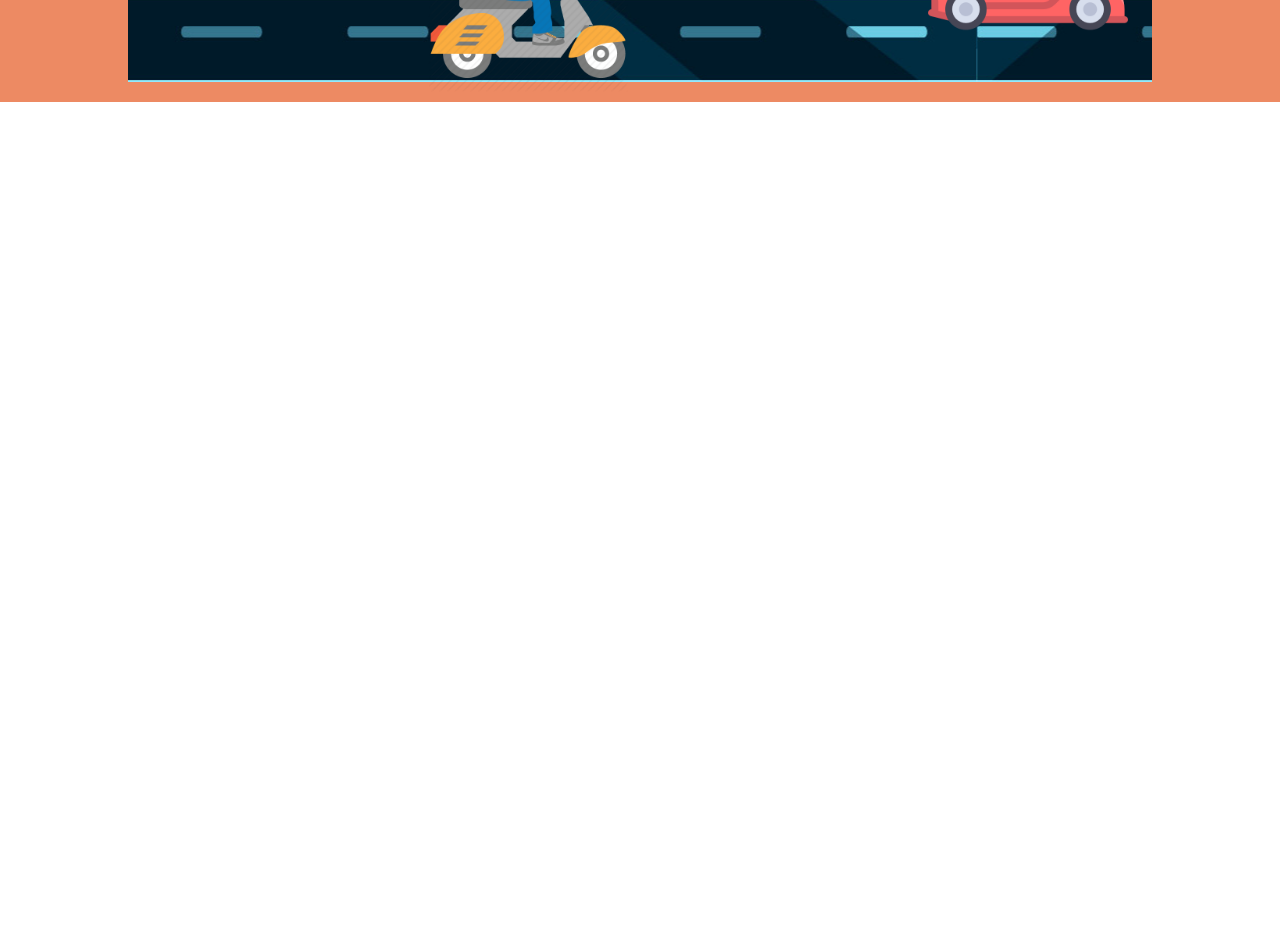
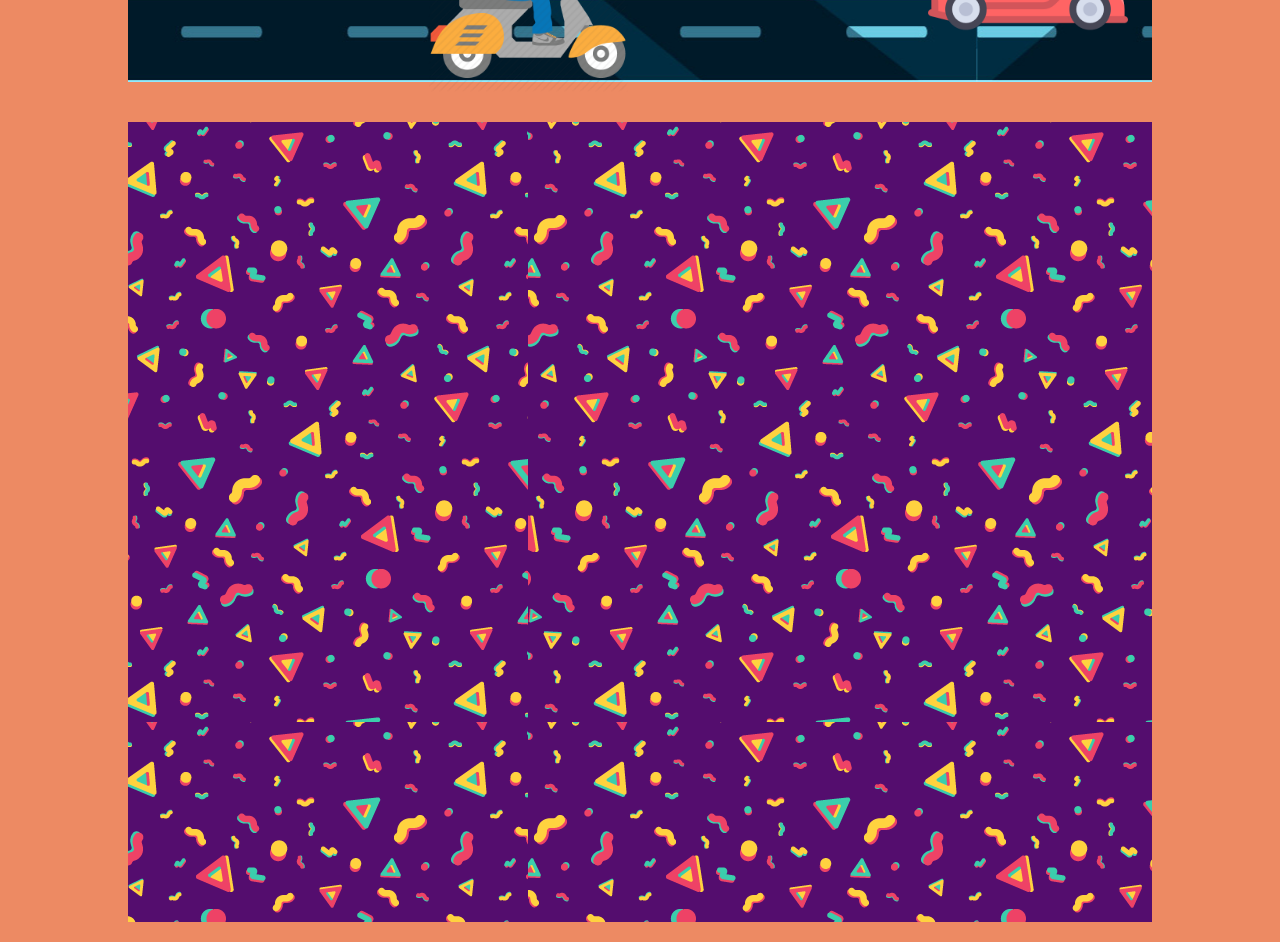
Before and after one commit to SorinC6/CSS-Animation-with-React, a React (Create React App) app in the folder animate-app/: page /more in a window 1280 px wide. Shown: the part 1400-2342 px from the top of the page. Before the commit the page ends 1502 px from the top, so only its background shows below. Built offline with nearby package versions, Linux system fonts and the light colour scheme.

Commit message:
added new animation pattern on background

```diff
--- a/animate-app/src/components/More/More.jsx
+++ b/animate-app/src/components/More/More.jsx
@@ -1,6 +1,7 @@
 import React from "react";
 import styled from "styled-components";
 import Bg from "../../assets/bg.jpg";
+import Bg1 from "../../assets/bg1.png";
 import bike from "../../assets/motobike.png";
 import car from "../../assets/car.png";
 
@@ -15,6 +16,7 @@ const More = () => {
         <img src={bike} alt="" />
         <img src={car} alt="" />
       </Driving>
+      <BackgroundImage />
     </Container>
   );
 };
@@ -30,7 +32,7 @@ const Container = styled.div`
   max-width: 100%;
   background-color: #ed8a63;
   margin: 0 auto;
-  perspective: 200px;
+  perspective: 500px;
 `;
 
 const DivWrapper = styled.div`
@@ -133,3 +135,20 @@ const Driving = styled.div`
     width: 200px;
   }
 `;
+
+const BackgroundImage = styled.div`
+  margin: 20px;
+  height: 100vh;
+  width: 80%;
+  background: url(${Bg1});
+  animation: animate-pattern 10s linear infinite;
+
+  @keyframes animate-pattern {
+    from {
+      background-position: 0 0;
+    }
+    to {
+      background-position: 800px 0;
+    }
+  }
+`;
```
Also changed, not shown: animate-app/src/assets/bg1.png (added).
